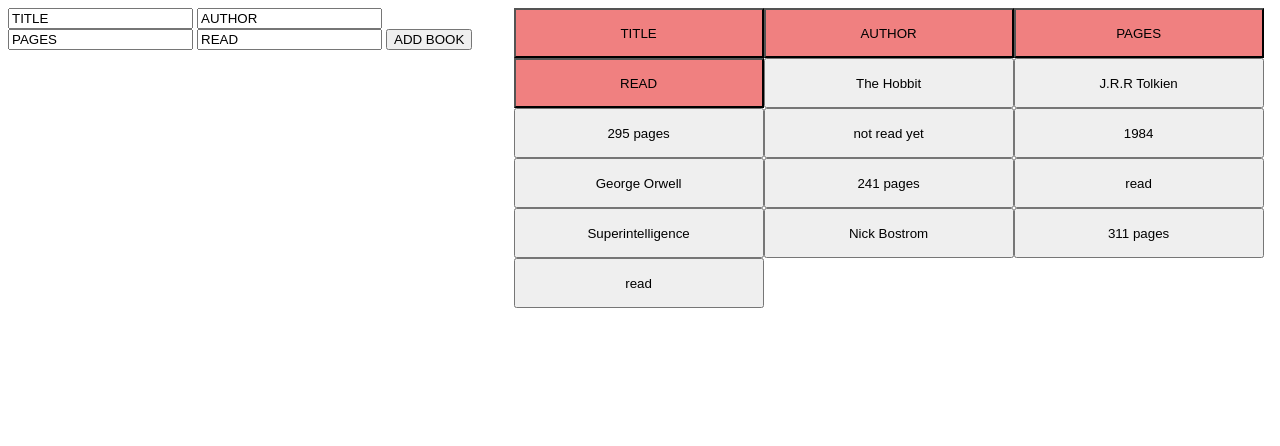
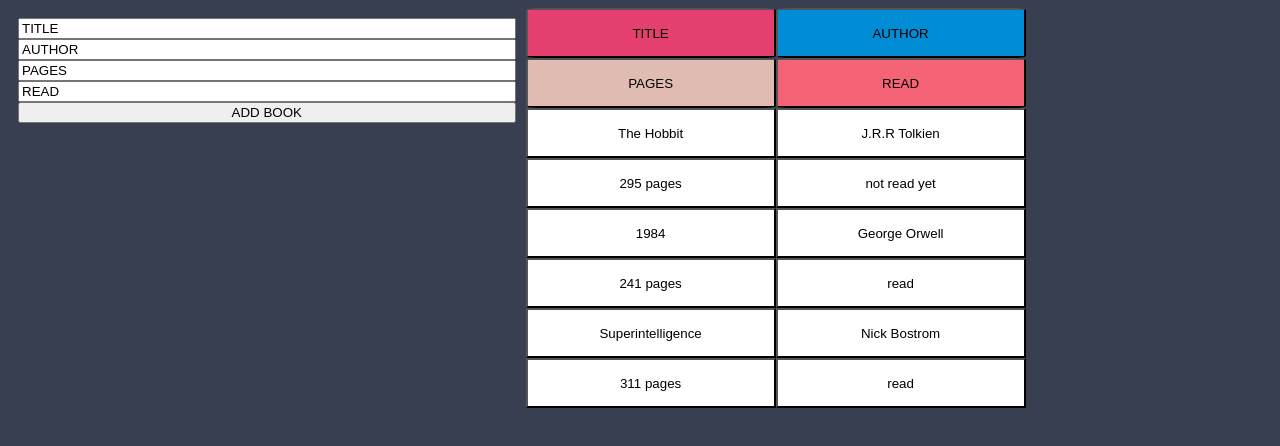
Before and after one commit to deeddeed/library, a plain HTML site: page index.html in a window 1280 px wide. Drawn offline with Linux system fonts and the light colour scheme.

Commit message:
Changed css a bit

```diff
--- a/index.html
+++ b/index.html
@@ -17,10 +17,10 @@
     </div>
 
     <div id="books">
-      <input type="button" class="headingButton" value="TITLE">
-      <input type="button" class="headingButton" value="AUTHOR">
-      <input type="button" class="headingButton" value="PAGES">
-      <input type="button" class="headingButton" value="READ">
+      <input type="button" class="headingButton" id="titleButton" value="TITLE">
+      <input type="button" class="headingButton" id="authorButton" value="AUTHOR">
+      <input type="button" class="headingButton" id="pagesButton" value="PAGES">
+      <input type="button" class="headingButton" id="readButton" value="READ">
     </div>
 
   </div>
--- a/myscript.js
+++ b/myscript.js
@@ -1,4 +1,3 @@
-let myLibrary = [];
 const grid = document.getElementById("books");
 
 function Books(title, author, pages, read) {
@@ -7,6 +6,7 @@ function Books(title, author, pages, read) {
   titleField.textContent = this.title;
   titleField.style.height= "50px";
   titleField.style.width= "250px";
+  titleField.style.backgroundColor = "#ffffff";
   grid.append(titleField);
 
   this.author = author;
@@ -14,6 +14,7 @@ function Books(title, author, pages, read) {
   authorField.textContent = this.author;
   authorField.style.height= "50px";
   authorField.style.width= "250px";
+  authorField.style.backgroundColor= "#ffffff";
   grid.append(authorField);
 
 
@@ -22,6 +23,7 @@ function Books(title, author, pages, read) {
   pagesField.textContent = this.pages;
   pagesField.style.height= "50px";
   pagesField.style.width= "250px";
+  pagesField.style.backgroundColor="#ffffff";
   grid.append(pagesField);
 
   this.read = read;
@@ -29,17 +31,14 @@ function Books(title, author, pages, read) {
   readField.textContent = this.read;
   readField.style.height= "50px";
   readField.style.width= "250px";
+  readField.style.backgroundColor="#ffffff";
   grid.append(readField);
+
 
   this.info = function () {
     return title + author + pages + read;
   };
 }
-
-Books.prototype.addBooksToLibrary = function (numberOfBooks) {
-  this.numberOfBooks = numberOfBooks;
-  myLibrary[numberOfBooks] = [this.info()];
-};
 
 const theHobbit = new Books(
   " The Hobbit ",
--- a/stylesheet.css
+++ b/stylesheet.css
@@ -1,3 +1,6 @@
+body{
+    background-color: #373F51;
+}
 #bigContainer{
     display: flex;
 
@@ -9,13 +12,26 @@
     width: 60%;
 }
 #input{
+    display: flex;
+    flex-direction: column;
+    margin: 10px;
     width: 40%;
 }
-.heading{
-    margin: 10px;
-}
+
 .headingButton{
     height: 50px;
     width: 250px;
-    background-color: lightcoral;
+    border-radius: 5%;
 }
+#titleButton{
+    background-color: #E43F6F;
+}
+#authorButton{
+    background-color: #008DD5;
+}
+#pagesButton{
+    background-color: #DFBBB1;
+}
+#readButton{
+    background-color: #F56476;
+}
```
